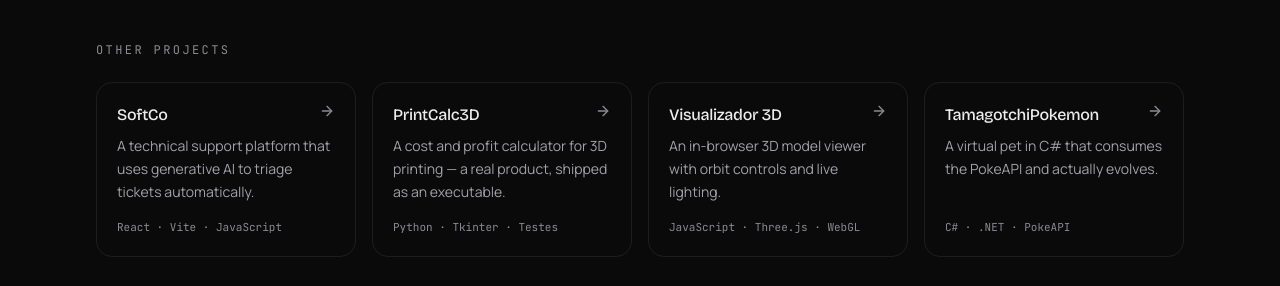
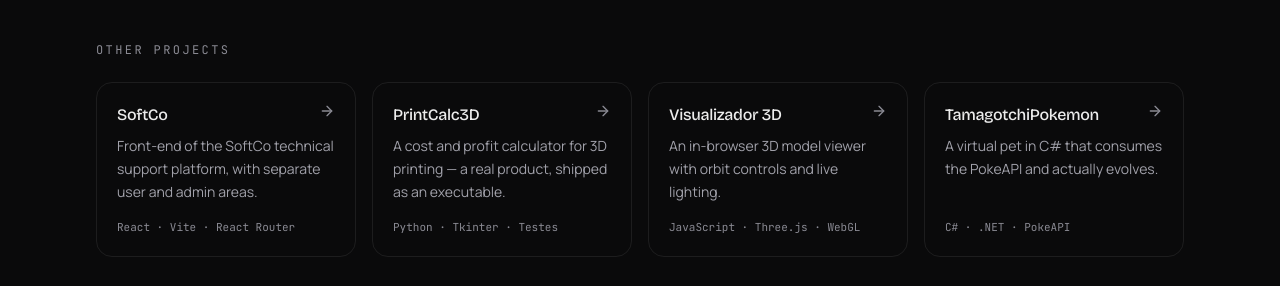
Before and after one commit to AdriYNishimoto/AdriYNishi-Portfolio, a Next.js app: page /en in a window 1280 px wide. Shown: the part 3720-4006 px from the top of the page. Built offline with nearby package versions, Linux system fonts and the light colour scheme; no server answers.

Commit message:
fix: describe SoftCo by what the repo actually ships

```diff
--- a/src/content/projects.ts
+++ b/src/content/projects.ts
@@ -145,15 +145,15 @@ export const projects: Project[] = [
       pt: "Soft Tech · desafio FIAP",
       en: "Soft Tech · FIAP challenge",
     },
-    stack: ["React", "Vite", "JavaScript", "Google Gemini"],
+    stack: ["React", "Vite", "React Router", "JavaScript"],
     repo: "https://github.com/AdriYNishimoto/Softco_React",
     tagline: {
-      pt: "Plataforma de suporte técnico que usa IA generativa para triar chamados automaticamente.",
-      en: "A technical support platform that uses generative AI to triage tickets automatically.",
+      pt: "Front-end da plataforma de suporte técnico SoftCo, com áreas separadas de usuário e administrador.",
+      en: "Front-end of the SoftCo technical support platform, with separate user and admin areas.",
     },
     solution: {
-      pt: "Front-end em React onde a IA do Google Gemini analisa a requisição do cliente, classifica a complexidade (nível 1 ou 2) e sugere respostas automáticas, reduzindo o tempo de atendimento. Tem áreas separadas para usuário e administrador, com dashboard, tickets, chat e análise.",
-      en: "A React front-end where Google Gemini analyses the customer's request, classifies its complexity (level 1 or 2) and suggests automated replies, cutting response time. It has separate user and admin areas with dashboard, tickets, chat and analytics.",
+      pt: "Desafio da Soft Tech: uma plataforma de suporte cuja proposta é reduzir o tempo de atendimento classificando a complexidade dos chamados. Minha entrega neste repositório é a interface em React — 12 telas roteadas, incluindo login e cadastro, a área do usuário (dashboard, tickets e chat) e o painel administrativo (gestão de chamados, análise e chat do atendente).",
+      en: "A Soft Tech challenge: a support platform meant to cut response time by classifying ticket complexity. What I shipped in this repository is the React interface — 12 routed screens covering sign-in and sign-up, the user area (dashboard, tickets and chat) and the admin panel (ticket management, analysis and agent chat).",
     },
   },
   {
```
